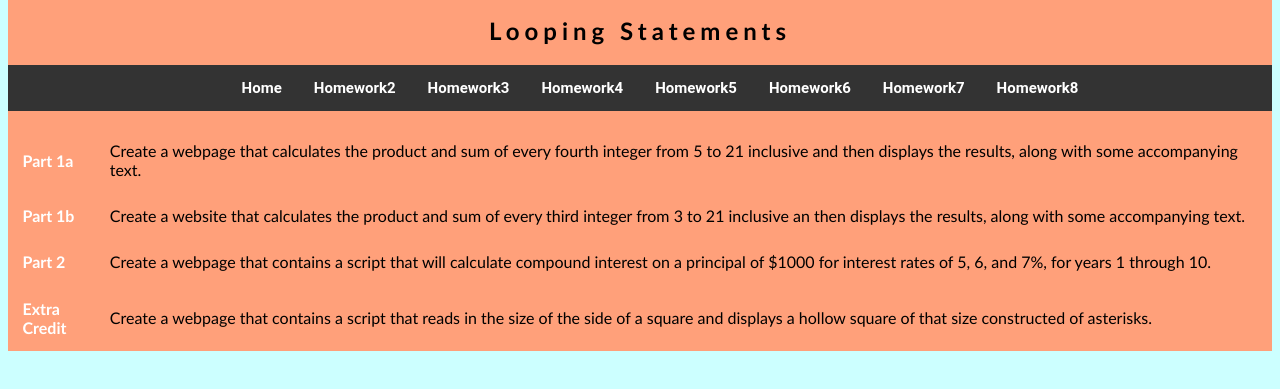
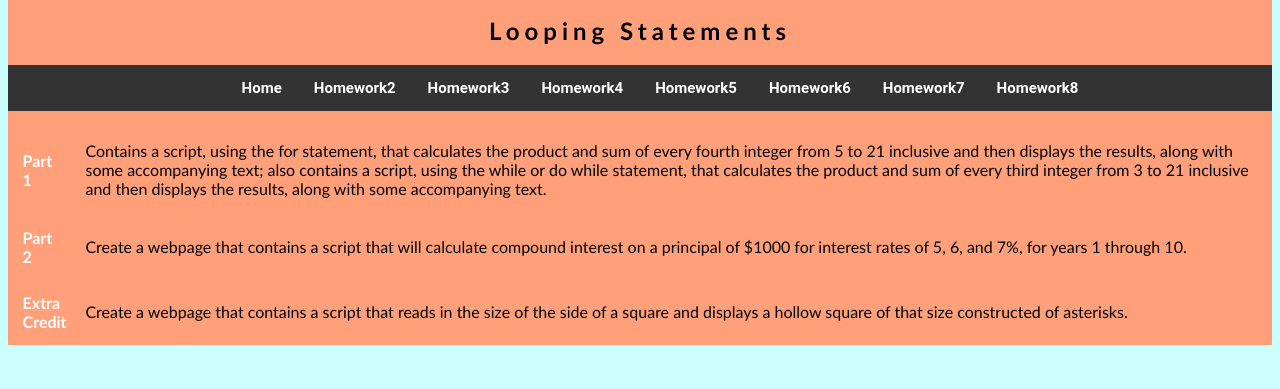
Before and after one commit to Fvargas78/hw4, a plain HTML site: page index.html in a window 1280 px wide. Shown: the part 99-488 px from the top of the page. Drawn offline with Linux system fonts and the light colour scheme.

Commit message:
Update index.html

```diff
--- a/index.html
+++ b/index.html
@@ -25,12 +25,13 @@
 
     <table>
             <tr>
-            <td class = "parts"><label><a href="https://fvargas78.github.io/hw4part1a/">Part 1a</a></label></td>
-            <td><span class = "description">Create a webpage that calculates the product and sum of every fourth integer from 5 to 21 inclusive and then displays the results, along with some accompanying text.</span></td>
+            <td class = "parts"><label><a href="https://fvargas78.github.io/hw4part1a/">Part 1</a></label></td>
+            <td><span class = "description">Contains a script, using the for statement, that calculates the product
+            and sum of every fourth integer from 5 to 21 inclusive and then displays the results, along with some
+            accompanying text; also contains a script, using the while or do while statement, that calculates the
+            product and sum of every third integer from 3 to 21 inclusive and then displays the results, along
+            with some accompanying text.</span></td>
             </tr><tr>
-            <td class = "parts"><label><a href="https://fvargas78.github.io/hw4part1b/">Part 1b</a></label></td>
-            <td><span class = "description">Create a website  that calculates the product and sum of every third integer from 3 to 21 inclusive an then displays the results, along with some accompanying text. </span></td>
-            </tr>
             <tr>
             <td class = "parts"><label><a href="https://fvargas78.github.io/hw4part2/">Part 2</a></label></td>
             <td><span class = "description">Create a webpage that contains a script that will calculate compound interest on a principal of $1000 for interest rates of 5, 6, and 7%, for years 1 through 10.  </span><br>
```
